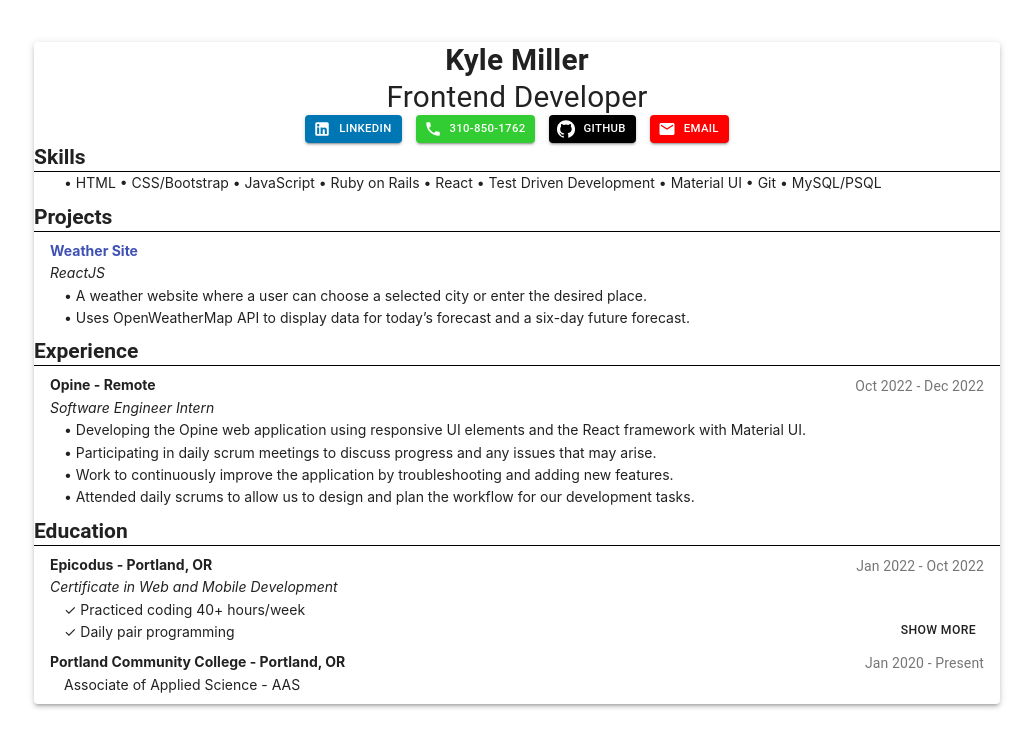
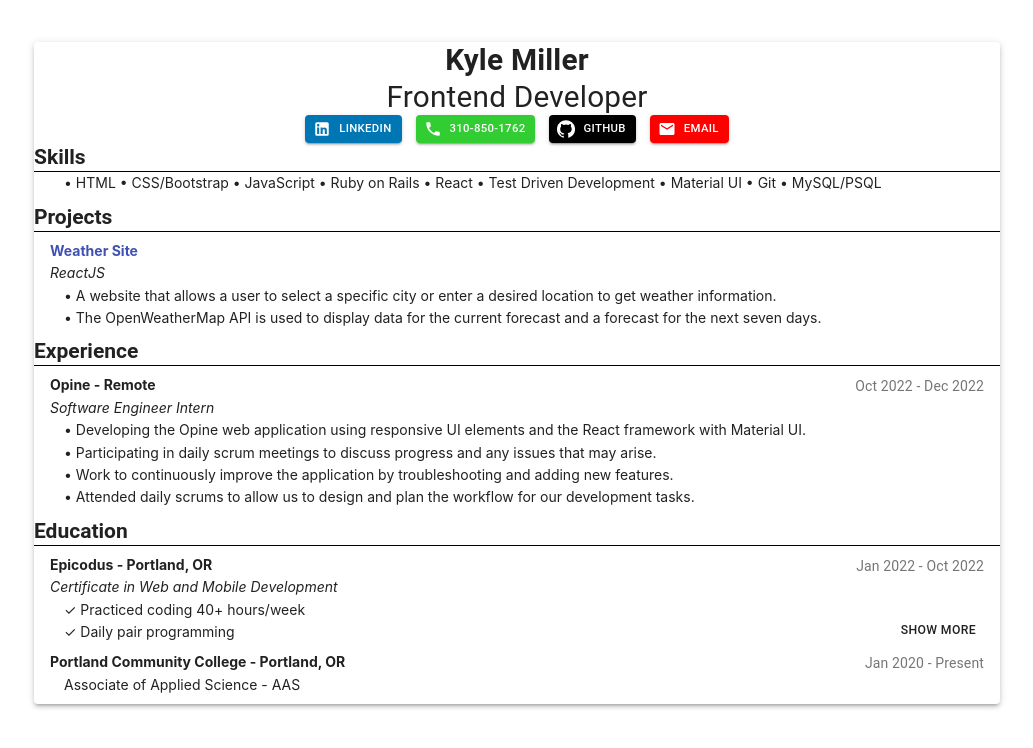
Before and after one commit to kylemiller13/resume, a React (Create React App) app: page / in a window 1280 px wide. Shown: the top 748 px of the page, without its empty margins (123-1156 px from the left). Built offline with nearby package versions, Linux system fonts and the light colour scheme.

Commit message:
reword sentences

```diff
--- a/src/components/sections/Projects.js
+++ b/src/components/sections/Projects.js
@@ -8,8 +8,8 @@ function Projects() {
         <List type="ordered"  style={{ paddingTop: 0 }}>
           <ListItem style={{ paddingBottom: 0 }}><Link href="https://kylesweathersite.netlify.app/"><strong>Weather Site</strong></Link></ListItem>
           <ListItem style={{ paddingTop: 0, paddingBottom: 0, fontStyle: 'italic' }}>ReactJS</ListItem>
-          <ListItem style={{ paddingTop: 0, marginLeft: '1em', paddingBottom: 0 }}>• A weather website where a user can choose a selected city or enter the desired place.</ListItem>
-          <ListItem style={{ paddingTop: 0, marginLeft: '1em', paddingBottom: 0 }}>• Uses OpenWeatherMap API to display data for today’s forecast and a six-day future forecast.</ListItem>
+          <ListItem style={{ paddingTop: 0, marginLeft: '1em', paddingBottom: 0 }}>• A website that allows a user to select a specific city or enter a desired location to get weather information.</ListItem>
+          <ListItem style={{ paddingTop: 0, marginLeft: '1em', paddingBottom: 0 }}>• The OpenWeatherMap API is used to display data for the current forecast and a forecast for the next seven days.</ListItem>
         </List>
     </div>
   );
```
